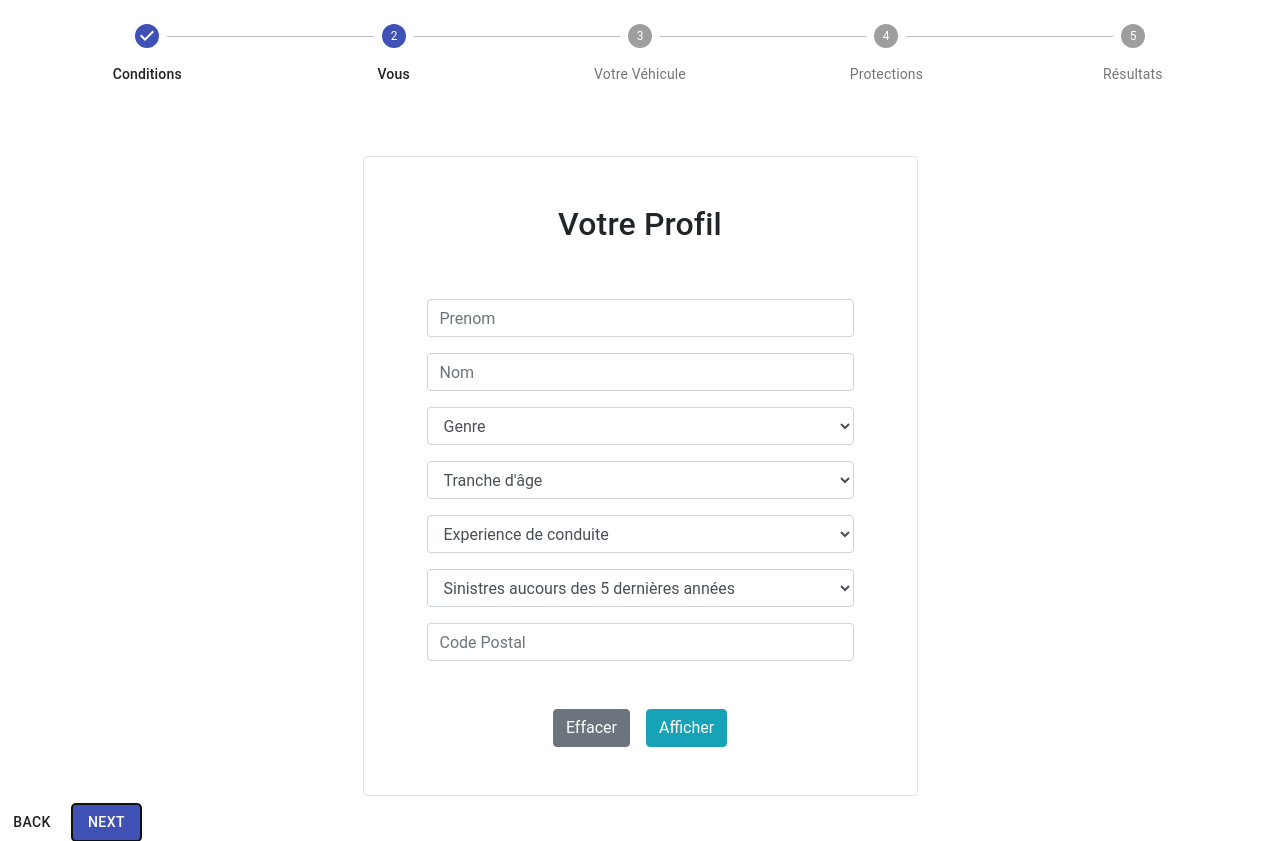
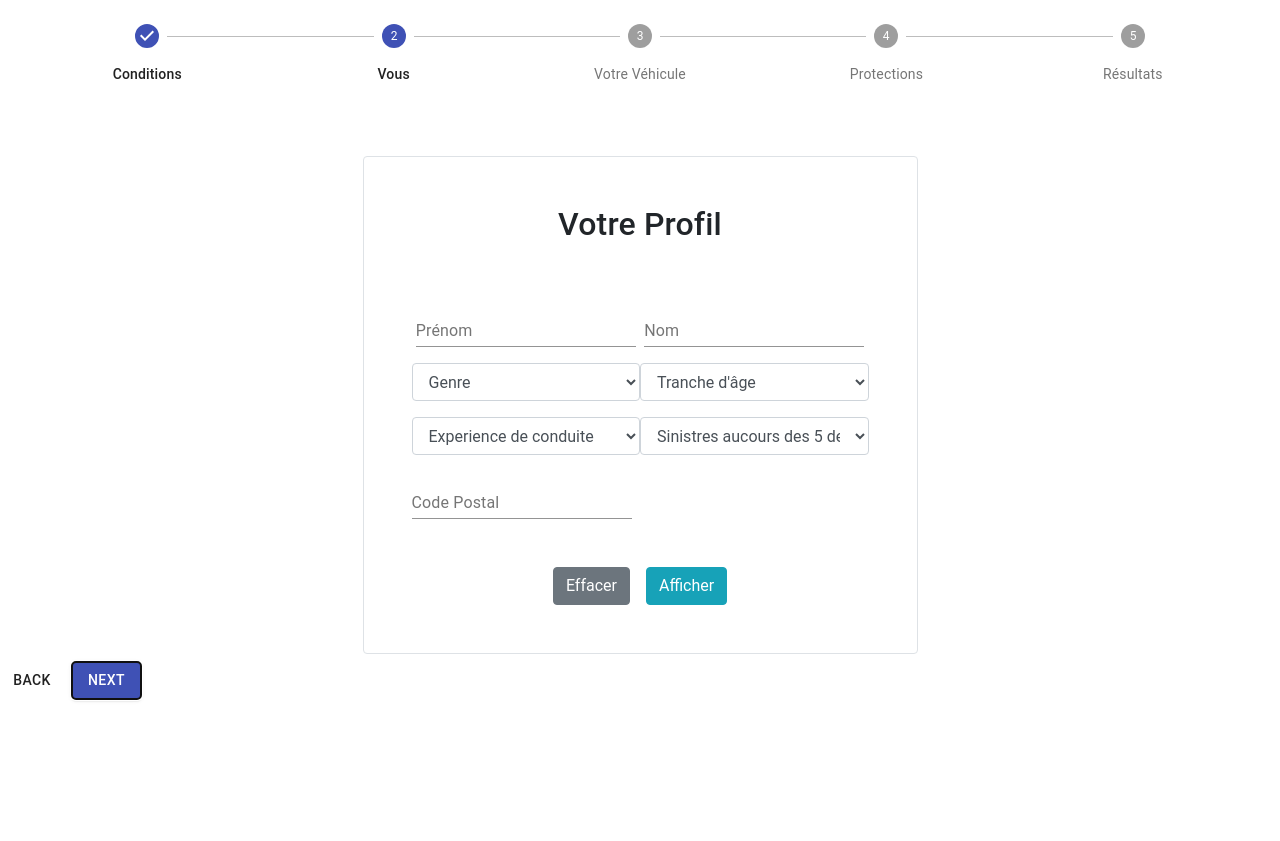
Before and after one commit to Ayi05/demo-assurance, a React (Create React App) app: page /profil in a window 1280 px wide. Both pictures are taken after a click on the button "NEXT". After the commit the page ends 800 px from the top, so only its background shows below. Built offline with nearby package versions, Linux system fonts and the light colour scheme.

Commit message:
modification du formulaire Profil

```diff
--- a/src/components/Profil.js
+++ b/src/components/Profil.js
@@ -1,5 +1,7 @@
 
 import React from 'react';
+// import { makeStyles } from '@material-ui/core/styles';
+import TextField from '@material-ui/core/TextField';
 
 const genres = ['Genre', 'Homme', 'Femme', 'Autre'];
 const ages = ['Tranche d\'âge', '15-20', '21-25', '26-30', '31-35', '36-40', '41-55', '56-70', '71+'];
@@ -45,37 +47,44 @@ class Profil extends React.Component {
           <form className="px-5 mt-5" onSubmit={this.handleSubmit}>
 
             {/* Prenom */}
-            <div class="form-group">
-              <input
+            <div class="form-group row justify-content-around">
+              {/* <input
                 type="text"
                 name="prenom"
                 onChange={event => { this.setState({ prenom: event.target.value }) }}
-                placeholder="Prenom" className="form-control" />
+                placeholder="Prenom" className="form-control col-6 mx-1." /> */}
+
+                <TextField id="standard-basic" label="Prénom" onChange={event => { this.setState({ prenom: event.target.value }) }}/>
+
+                {/* <input
+                type="text"
+                name="nom"
+                onChange={event => { this.setState({ nom: event.target.value }) }}
+                placeholder="Nom" className="form-control col-6 mx-1." /> */}
+
+                <TextField id="standard-basic" label="Nom" onChange={event => { this.setState({ nom: event.target.value }) }}/>
             </div>
 
             {/* Nom */}
-            <div class="form-group">
+            {/* <div class="form-group">
               <input
                 type="text"
                 name="nom"
                 onChange={event => { this.setState({ nom: event.target.value }) }}
-                placeholder="Nom" className="form-control" />
-            </div>
+                placeholder="Nom" className="form-control col-6" />
+            </div> */}
 
             {/* Genre */}
-            <div class="form-group">
-              <select className="form-control" onChange={event => { this.setState({ genre: event.target.value }) }}>
+            <div class="form-group row justify-content-between">
+              <select className="form-control col-6" onChange={event => { this.setState({ genre: event.target.value }) }}>
                 {genres.map(genre => (
                   <option key={genre} value={genre}>
                     {genre}
                   </option>
                 ))}
               </select>
-            </div>
 
-            {/* Tranche d'Age */}
-            <div class="form-group" onChange={event => { this.setState({ age: event.target.value }) }}>
-              <select className="form-control">
+              <select className="form-control col-6" onChange={event => { this.setState({ age: event.target.value }) }}>
                 {ages.map(age => (
                   <option key={age} value={age}>
                     {age}
@@ -84,20 +93,28 @@ class Profil extends React.Component {
               </select>
             </div>
 
+            {/* Tranche d'Age */}
+            {/* <div class="form-group">
+              <select className="form-control" onChange={event => { this.setState({ age: event.target.value }) }}>
+                {ages.map(age => (
+                  <option key={age} value={age}>
+                    {age}
+                  </option>
+                ))}
+              </select>
+            </div> */}
+
             {/* Experience de conduite */}
-            <div class="form-group">
-              <select className="form-control" onChange={event => { this.setState({ experience: event.target.value }) }}>
+            <div class="form-group row justify-content-between">
+              <select className="form-control col-6" onChange={event => { this.setState({ experience: event.target.value }) }}>
                 {experiences.map(experience => (
                   <option key={experience} value={experience}>
                     {experience}
                   </option>
                 ))}
               </select>
-            </div>
 
-            {/* Sinistres aucours des 5 dernières années */}
-            <div class="form-group">
-              <select className="form-control" onChange={event => { this.setState({ sinistres: event.target.value }) }}>
+              <select className="form-control col-6" onChange={event => { this.setState({ sinistres: event.target.value }) }}>
                 {sinistres.map(sinistre => (
                   <option key={sinistre} value={sinistre}>
                     {sinistre}
@@ -106,12 +123,24 @@ class Profil extends React.Component {
               </select>
             </div>
 
+            {/* Sinistres aucours des 5 dernières années */}
+            <div class="form-group">
+              {/* <select className="form-control" onChange={event => { this.setState({ sinistres: event.target.value }) }}>
+                {sinistres.map(sinistre => (
+                  <option key={sinistre} value={sinistre}>
+                    {sinistre}
+                  </option>
+                ))}
+              </select> */}
+            </div>
+
             {/* Code Postal */}
-            <div class="form-group">
-              <input
+            <div class="form-group row">
+              {/* <input
                 type="text"
                 onChange={event => { this.setState({ cp: event.target.value }) }}
-                className="form-control form-control-md" placeholder="Code Postal" />
+                className="form-control col-6 form-control-md." placeholder="Code Postal" /> */}
+              <TextField id="standard-basic" label="Code Postal" onChange={event => { this.setState({ cp: event.target.value }) }}/>
             </div>
 
             <div className="row justify-content-center mt-5">
```
